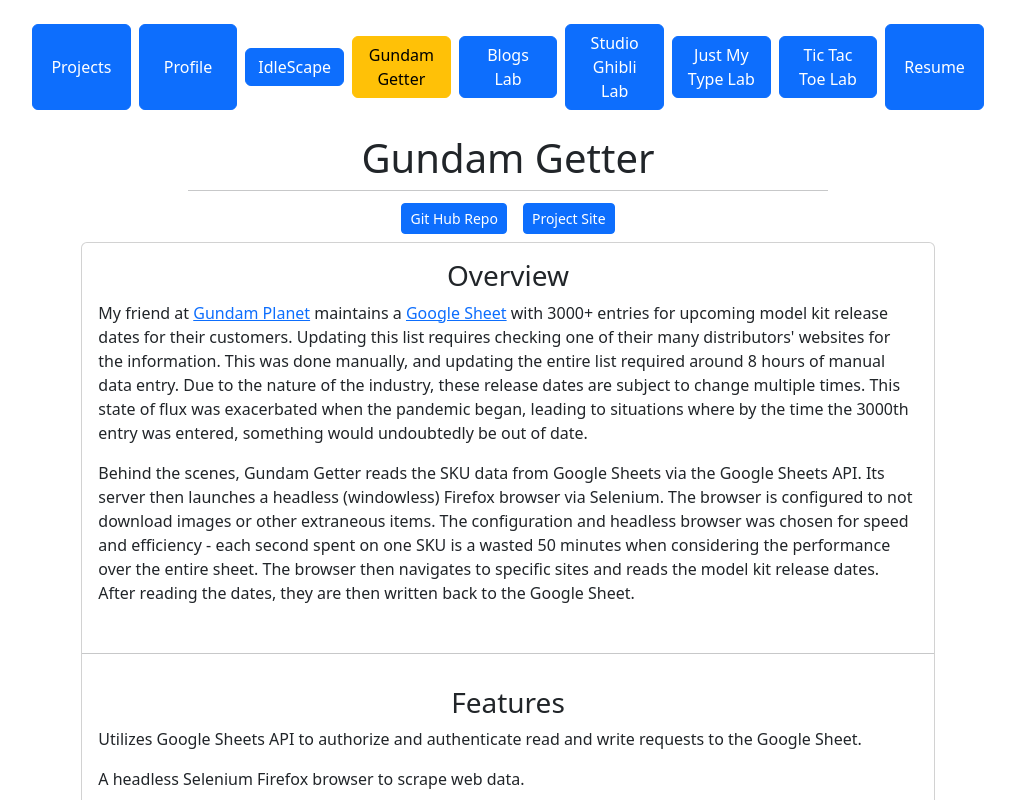
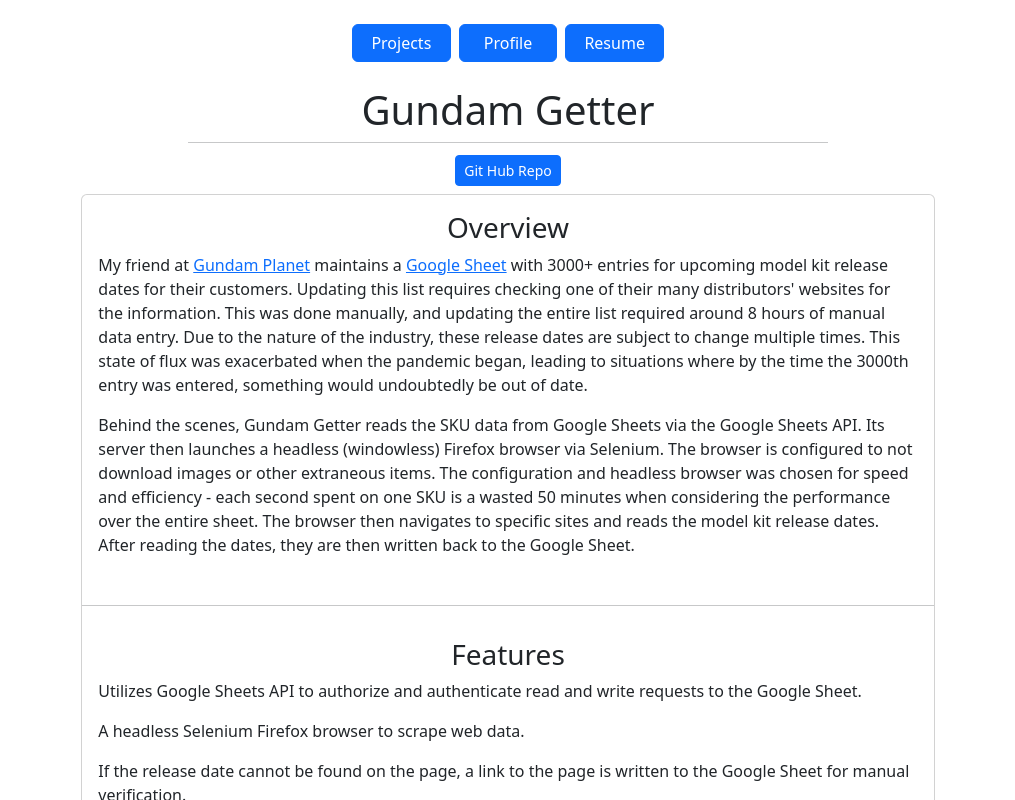
Before and after one commit to emoran0403/Portfolio, a React (Create React App) app: page /#/gundamgetter in a window 1280 px wide. Shown: the top 800 px of the page, without its empty margins (132-1147 px from the left). Built offline with nearby package versions, Linux system fonts and the light colour scheme.

Commit message:
removed project links in navbar, removed deployment url for gundam getter since there isnt one hah

```diff
--- a/src/Pages/Nabar.tsx
+++ b/src/Pages/Nabar.tsx
@@ -1,12 +1,12 @@
 import * as React from "react";
 import { Link, useLocation, useNavigate } from "react-router-dom";
 import * as Types from "../../Types";
-import { ProjectArray } from "../ProjectInfo";
+// import { ProjectArray } from "../ProjectInfo";
 
 const Navbar = (props: Types.NavbarProps) => {
   const loc = useLocation();
   const nav = useNavigate();
-  const pageURLs = ProjectArray.map((proj) => ({ URL: proj.pageURL, title: proj.title }));
+  // const pageURLs = ProjectArray.map((proj) => ({ URL: proj.pageURL, title: proj.title }));
 
   return (
     <div className="d-flex mt-4 justify-content-center ">
@@ -32,13 +32,13 @@
         </button>
       </div>
 
-      {pageURLs.map((link) => (
+      {/* {pageURLs.map((link) => (
         <div key={link.title} className="col-1 d-flex justify-content-center align-items-center">
           <Link to={link.URL} className={`btn w-100 mx-1 btn-${loc.pathname != link.URL ? "primary" : "warning"}`}>
             {link.title}
           </Link>
         </div>
-      ))}
+      ))} */}
 
       {loc.pathname != "/resume" && (
         <div className="col-1 d-flex justify-content-center">
--- a/src/Pages/ProjectPages/GundamGetter.tsx
+++ b/src/Pages/ProjectPages/GundamGetter.tsx
@@ -1,7 +1,6 @@
 import * as React from "react";
 import * as Types from "../../../Types";
 import { GundamGetterDetails } from "../../ProjectInfo";
-import ProjectLinks from "../../Components/ProjLinks";
 
 const GundamGetter = (props: Types.GundamGetterProps) => {
   return (
@@ -9,7 +8,11 @@
       <h1 className="text-center">Gundam Getter</h1>
       <hr style={{ width: "50%", height: "5px", margin: "auto" }}></hr>
 
-      <ProjectLinks appURL={GundamGetterDetails.appURL} gitHubURL={GundamGetterDetails.gitHubURL} />
+      <div className="d-flex justify-content-center">
+        <a className="btn btn-primary btn-sm m-2" href={GundamGetterDetails.gitHubURL} target="_blank" rel="noreferrer">
+          Git Hub Repo
+        </a>
+      </div>
 
       <div className="d-flex justify-content-center">
         <div className="col-8">
```
